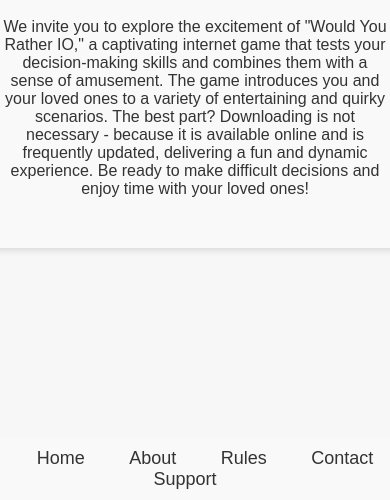
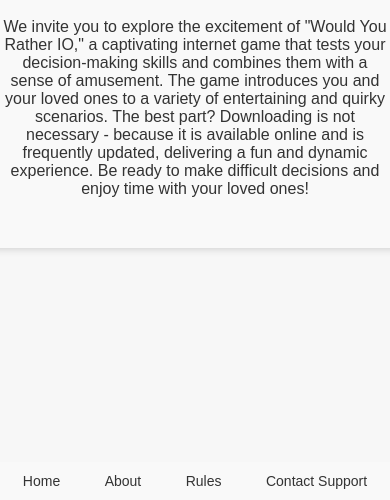
Before and after one commit to SahajaThota/WouldYouRather, a website: page about.html in a window 390 px wide. Shown: the part 344-844 px from the top of the page. Drawn offline with Linux system fonts and the light colour scheme.

Commit message:
modifications_smallscreens

```diff
--- a/about.html
+++ b/about.html
@@ -64,6 +64,18 @@
             font-size: 1.125rem;
             transition: color 0.3s;
             margin: 0 20px;
+            display: inline-block;
+        }
+        @media (max-width: 768px) {
+            .footer a {
+                font-size: 1rem;
+             }
+        }
+
+        @media (max-width: 480px) {
+           .footer a {
+                font-size: 0.875rem;
+             }
         }
 
         .footer a:hover {
```
Also changed, not shown: contact.html (+12 -0 lines), index.html (+1 -0 lines), rules.html (+12 -0 lines), welcome.html (+12 -0 lines).
